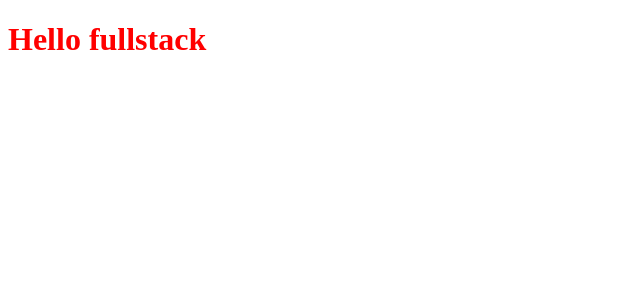
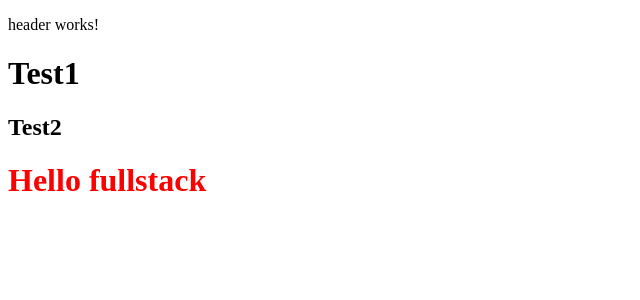
Before and after one commit to NatalieDi/fullstack_project, an Angular app in the folder frontend/: page / in a window 1280 px wide. Shown: the top 300 px of the page, without its empty margins (0-640 px from the left). Built offline with nearby package versions, Linux system fonts and the light colour scheme.

Commit message:
practice angular

```diff
--- a/frontend/src/app/app.component.html
+++ b/frontend/src/app/app.component.html
@@ -1 +1,2 @@
+<app-header></app-header>
 <h1>Hello {{title}}</h1>
--- a/frontend/src/app/app.component.ts
+++ b/frontend/src/app/app.component.ts
@@ -1,10 +1,11 @@
 import { Component } from '@angular/core';
 import { RouterOutlet } from '@angular/router';
+import { HeaderComponent } from './components/header/header.component';
 
 @Component({
   selector: 'app-root',
   standalone: true,
-  imports: [RouterOutlet],
+  imports: [RouterOutlet, HeaderComponent],
   templateUrl: './app.component.html',
   styleUrl: './app.component.scss'
 })
--- /dev/null
+++ b/frontend/src/app/components/header/header.component.html
@@ -0,0 +1,3 @@
+<p>header works!</p>
+<h1>Test1</h1>
+<h2>Test2</h2>
```
Also changed, not shown: frontend/src/app/components/header/header.component.ts (added, +12 -0 lines), frontend/src/app/components/header/header.component.scss (added), 1 other file (tests, documents, lock files or other folders).
